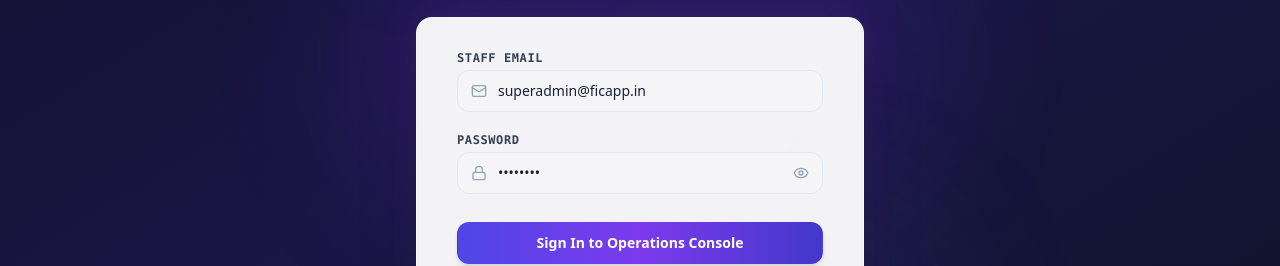
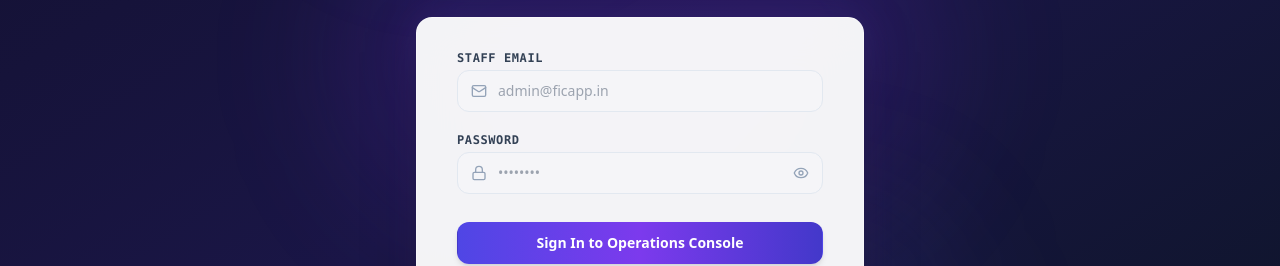
Before and after one commit to FICproject/bussinesshubadmin, a React (Vite) app in the folder apps/admin/: page /login in a window 1280 px wide. Shown: the part 318-584 px from the top of the page. Built offline with nearby package versions, Linux system fonts and the light colour scheme; no server answers.

Commit message:
fix: clear prefilled login credentials

```diff
--- a/apps/admin/src/features/auth/LoginPage.tsx
+++ b/apps/admin/src/features/auth/LoginPage.tsx
@@ -4,8 +4,8 @@ import { Building2, ShieldAlert, Lock, Mail, Eye, EyeOff } from 'lucide-react';
 import { useAuth } from '../../context/AuthContext';
 
 export const LoginPage: React.FC = () => {
-  const [email, setEmail] = useState('superadmin@ficapp.in');
-  const [password, setPassword] = useState('admin123');
+  const [email, setEmail] = useState('');
+  const [password, setPassword] = useState('');
   const [showPassword, setShowPassword] = useState(false);
   const [error, setError] = useState('');
   const [isLoading, setIsLoading] = useState(false);
```
